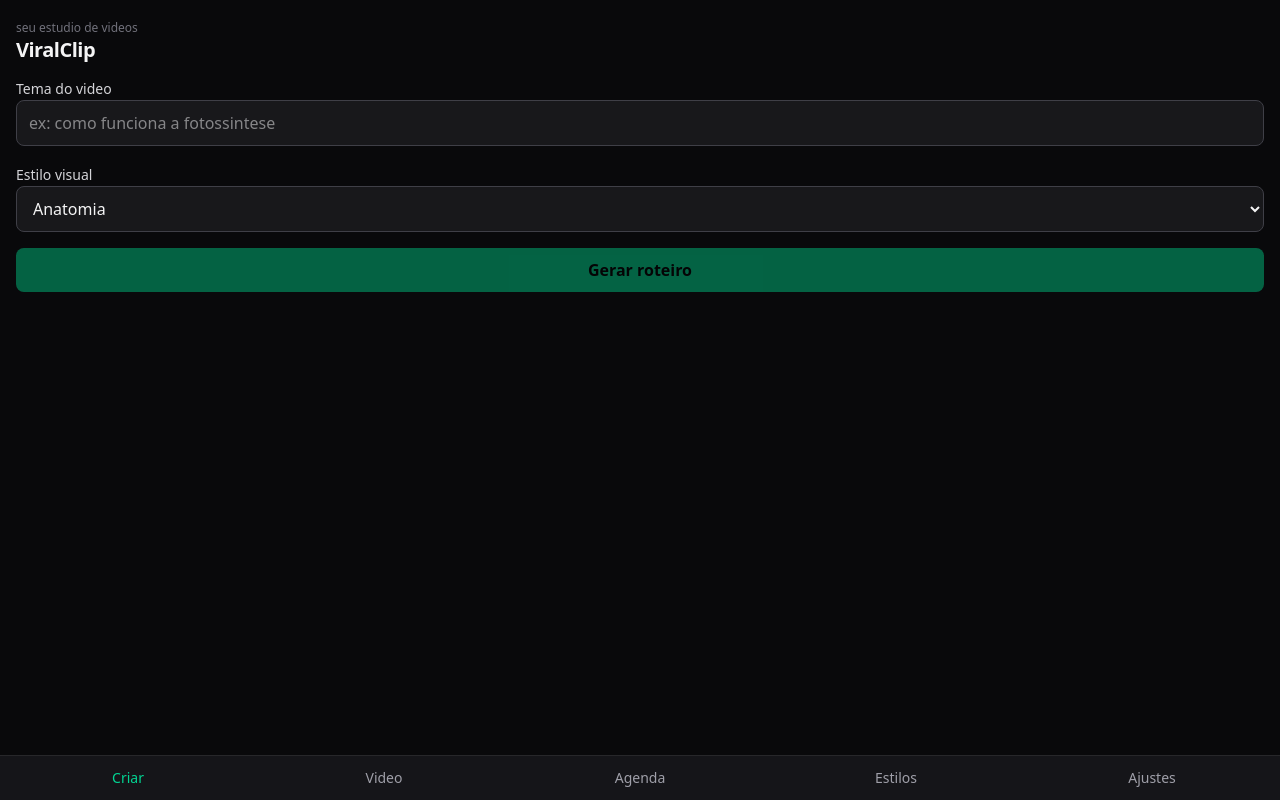
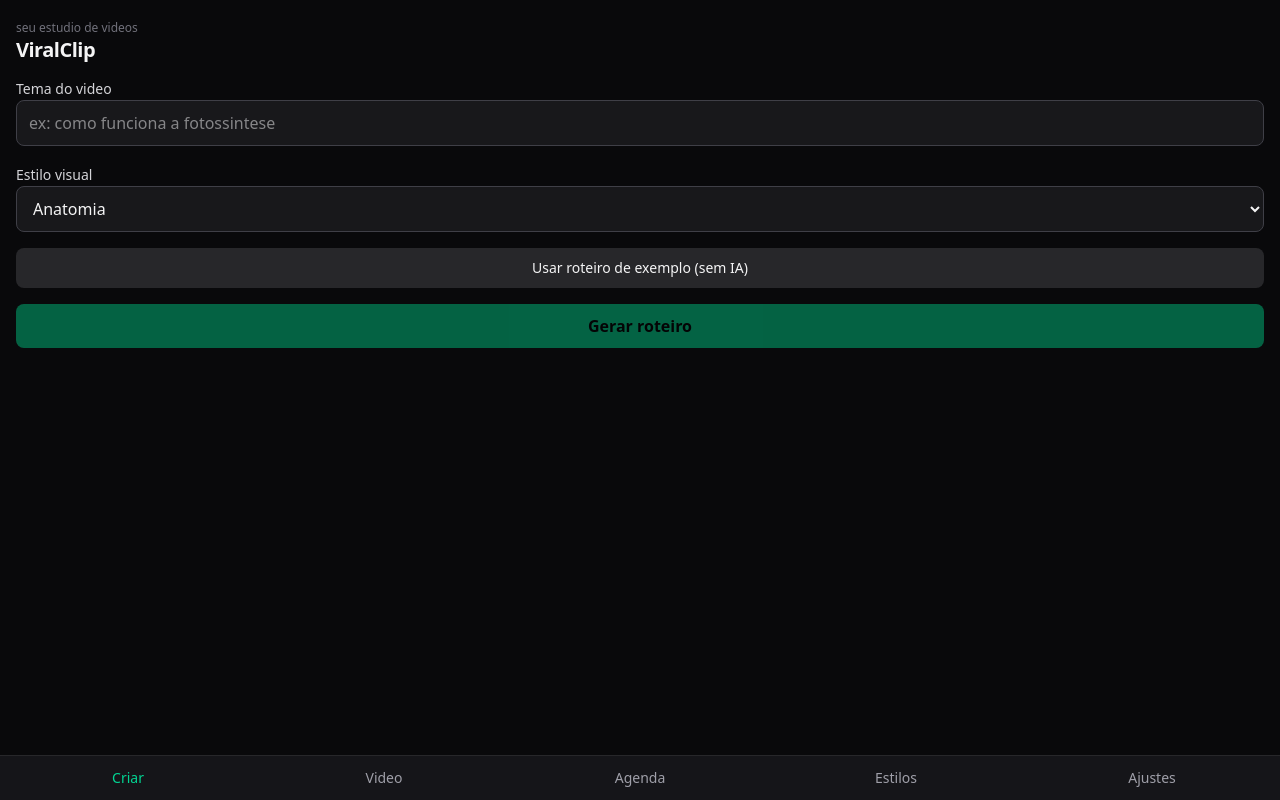
Before and after one commit to arthurdaniel1545-pixel/viral-clip, a React (Vite) app: page / in a window 1280 px wide. Built offline with nearby package versions, Linux system fonts and the light colour scheme.

Commit message:
feat: sample script for testing without API key

```diff
--- a/src/components/CreateTab.jsx
+++ b/src/components/CreateTab.jsx
@@ -60,6 +60,10 @@ export default function CreateTab({ onScript }) {
         </select>
       </div>
       {error && <p className="text-sm text-red-400 bg-red-950/40 border border-red-900 rounded-lg p-2">{error}</p>}
+      <button onClick={() => { setScript(`E se voce virasse o Saitama\n\n[cena] Voce acorda com careca e capa branca.\n[narracao] Um dia comum vira lenda.\n\n[cena] Soco que quebra a atmosfera.\n[narracao] O poder nao pede permissao.\n\n[cena] Heroi por hobby, monstro por destino.\n[narracao] E se voce fosse o mais forte?`); onScript?.(`E se voce virasse o Saitama\n\n[cena] Voce acorda com careca e capa branca.\n[narracao] Um dia comum vira lenda.\n\n[cena] Soco que quebra a atmosfera.\n[narracao] O poder nao pede permissao.\n\n[cena] Heroi por hobby, monstro por destino.\n[narracao] E se voce fosse o mais forte?`) }}
+        className="w-full bg-zinc-800 hover:bg-zinc-700 py-2.5 rounded-lg text-sm">
+        Usar roteiro de exemplo (sem IA)
+      </button>
       <button onClick={generate} disabled={!topic.trim() || loading}
         className="w-full bg-emerald-500 text-black font-semibold py-2.5 rounded-lg disabled:opacity-50">
         {loading ? 'Gerando...' : 'Gerar roteiro'}
```
